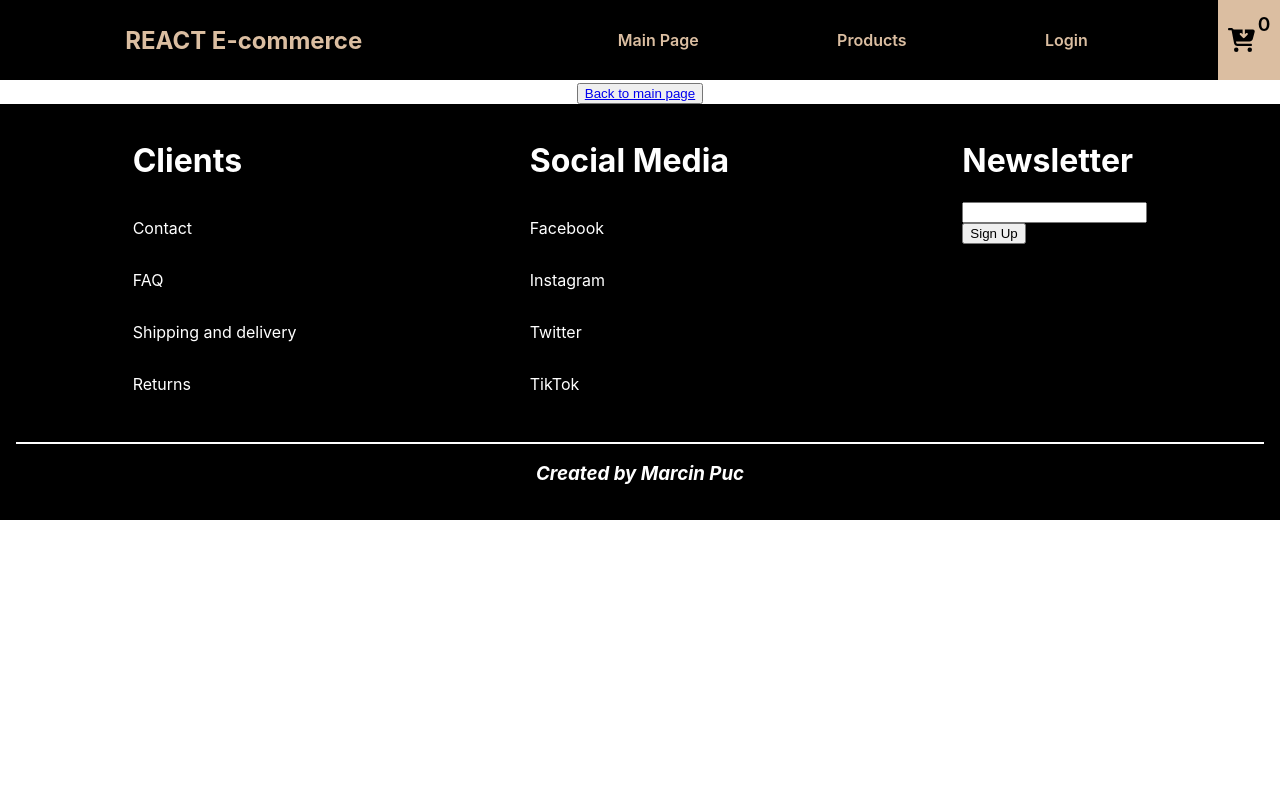
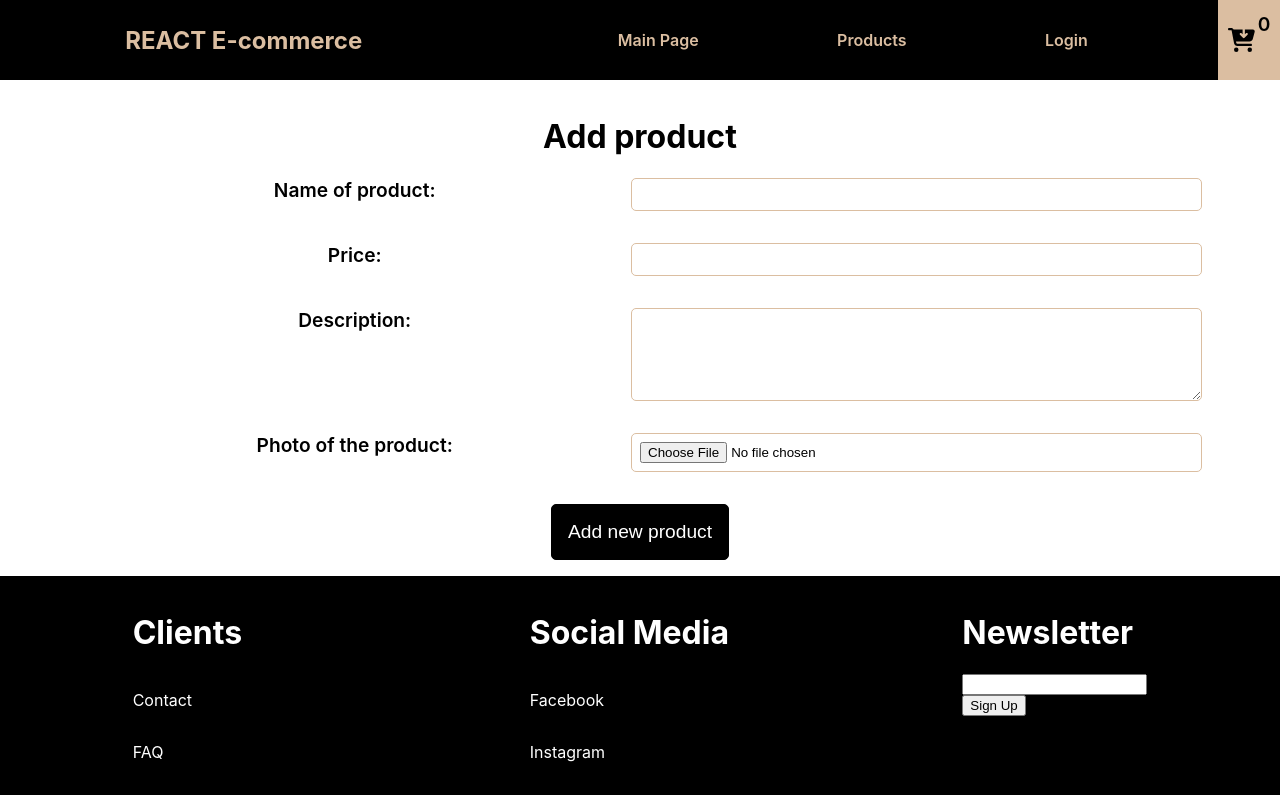
Before and after one commit to master6897/e-commerce, a React (Create React App) app: page /new-product in a window 1280 px wide. Shown: the top 795 px of the page. Built offline with nearby package versions, Linux system fonts and the light colour scheme.

Commit message:
Adding photos to firebase storage and generating url for future ability adding new product

```diff
--- a/package.json
+++ b/package.json
@@ -10,6 +10,7 @@
     "@testing-library/jest-dom": "^5.16.2",
     "@testing-library/react": "^12.1.4",
     "@testing-library/user-event": "^13.5.0",
+    "firebase": "^9.6.8",
     "react": "^17.0.2",
     "react-dom": "^17.0.2",
     "react-redux": "^7.2.6",
--- a/src/App.js
+++ b/src/App.js
@@ -4,6 +4,7 @@ import './App.css';
 import WelcomePage from './components/Pages/WelcomePage/WelcomePage';
 import Footer from './components/Pages/Footer/Footer';
 import NotFound from './components/Pages/NotFound/NotFound';
+import NewProduct from './components/Products/NewProduct';
 import {Routes, Route} from 'react-router-dom';
 
 function App() {
@@ -13,6 +14,7 @@ function App() {
       <Routes>
         <Route path='/' element={<WelcomePage />} />
         <Route path='*' element={<NotFound />} />
+        <Route path='/new-product' element={<NewProduct />} />
       </Routes>
       <Footer />
     </div>
--- /dev/null
+++ b/src/components/Products/NewProduct.js
@@ -0,0 +1,23 @@
+import styled from "styled-components";
+import NewProductForm from "./NewProductForm";
+
+const StyledContainer = styled.div`
+    display: flex;
+    flex-direction: column;
+    align-items: center;
+    justify-content: center;
+    width: 100%;
+    padding: 1rem;
+    margin-top: 5rem;
+    box-sizing: border-box;
+    min-height: 50vh;
+`
+const NewProduct = () => {
+    return(
+        <StyledContainer>
+            <h1>Add product</h1>
+            <NewProductForm />
+        </StyledContainer>
+    )
+}
+export default NewProduct;
--- /dev/null
+++ b/src/components/Products/NewProductForm.js
@@ -0,0 +1,93 @@
+import React, {useState} from 'react';
+
+import styled from "styled-components";
+import Button from '../helpers/Button/Button';
+import { storage } from '../../firebase/firebase';
+
+const StyledForm = styled.form`
+    display: flex;
+    flex-direction: column;
+    align-items: center;
+    justify-content: space-around;
+    width: 100%;
+    & div{
+        width: 90%;
+        display: flex;
+        align-items: flex-start;
+        justify-content: flex-start;
+        margin-bottom: 2rem;
+        & label{
+            width: 50%;
+            font-size: 1.2rem;
+            font-weight: 600;
+        }
+        & input, textarea{
+            width: 50%;
+            padding: .5rem;
+            border: 1px solid var(--first);
+            border-radius: 5px;
+            outline: none;
+        }
+    }
+`
+
+const NewProductForm = () => {
+    const allInputs = {imgUrl: ''};
+    const [imageAsFile, setImageAsFile] = useState('');
+    const [imageAsUrl, setImageAsUrl] = useState(allInputs);
+
+    console.log(imageAsFile);
+    console.log(imageAsUrl);
+
+    const imageAsFileHandler = (evt) => {
+        const image = evt.target.files[0];
+        setImageAsFile(image);
+    }
+
+    const firebaseUploadHandler = (evt) => {
+        evt.preventDefault();
+        if(imageAsFile === ''){
+            console.log(`not an image, the imgae file is a ${typeof(imageAsFile)}`);
+        }
+        const uploadImage = storage.ref(`/images/${imageAsFile.name}`).put(imageAsFile);
+        uploadImage.on('state_changed', (snapShot) => {
+            console.log(snapShot);
+        }, (err) => {
+            console.log(err);
+        }, () => {
+            storage.ref('images').child(imageAsFile.name).getDownloadURL()
+            .then(fireBaseUrl => {
+                setImageAsUrl(prevObject => ({...prevObject, imgUrl: fireBaseUrl}))
+            })
+        });
+    }
+
+    return(
+        <StyledForm onSubmit={firebaseUploadHandler}>
+            <div>
+                <label>Name of product:</label>
+                <input type='text' />
+            </div>
+            <div>
+                <label>Price:</label>
+                <input type='number' />
+            </div>
+            <div>
+                <label>Description:</label>
+                <textarea cols={20} rows={5}/>
+            </div>
+            <div>
+                <label>Photo of the product:</label>
+                <input
+                    type='file'
+                    onChange={imageAsFileHandler}
+                />
+            </div>
+            <Button
+                value='Add new product'
+                type='submit'
+            />
+        </StyledForm>
+    )
+}
+export default NewProductForm;
--- /dev/null
+++ b/src/components/helpers/Button/Button.js
@@ -0,0 +1,26 @@
+import styled from "styled-components";
+
+const StyledButton = styled.button`
+    padding: 1rem;
+    border-radius: 5px;
+    cursor: pointer;
+    color: white;
+    background: black;
+    transition: 0.3s;
+    font-size: 1.2rem;
+    border: 1px solid black;
+    &:hover{
+        background-color: var(--first);
+        color: black;
+        border: 1px solid var(--first);
+    }
+`
+
+const Button = (props) => {
+    return(
+        <StyledButton onClick={props.onClick} type={props.type}>
+            {props.value}
+        </StyledButton>
+    )
+}
+export default Button;
--- /dev/null
+++ b/src/firebase/firebase.js
@@ -0,0 +1,21 @@
+import firebase from 'firebase/compat/app';
+import 'firebase/compat/storage';
+
+const firebaseConfig = {
+    apiKey: "super secret keys.....asgvegxgevergfvr",
+    authDomain: 'e-commerce-35f70.firebaseapp.com',
+    databaseURL: 'https://e-commerce-35f70-default-rtdb.europe-west1.firebasedatabase.app/',
+    projectId: 'e-commerce-35f70',
+    storageBucket: 'e-commerce-35f70.appspot.com',
+    messagingSenderId: "super secret keys.....asgvegxgevergfvr",
+    appId: "super secret app id....adsfa;lsdkjf",
+    measurementId: "super secret as;dlkfjal;dskjf"
+};
+
+firebase.initializeApp(firebaseConfig);
+
+const storage = firebase.storage();
+
+export {
+    storage, firebase as default
+}
```
Also changed, not shown: 1 other file (tests, documents, lock files or other folders).
